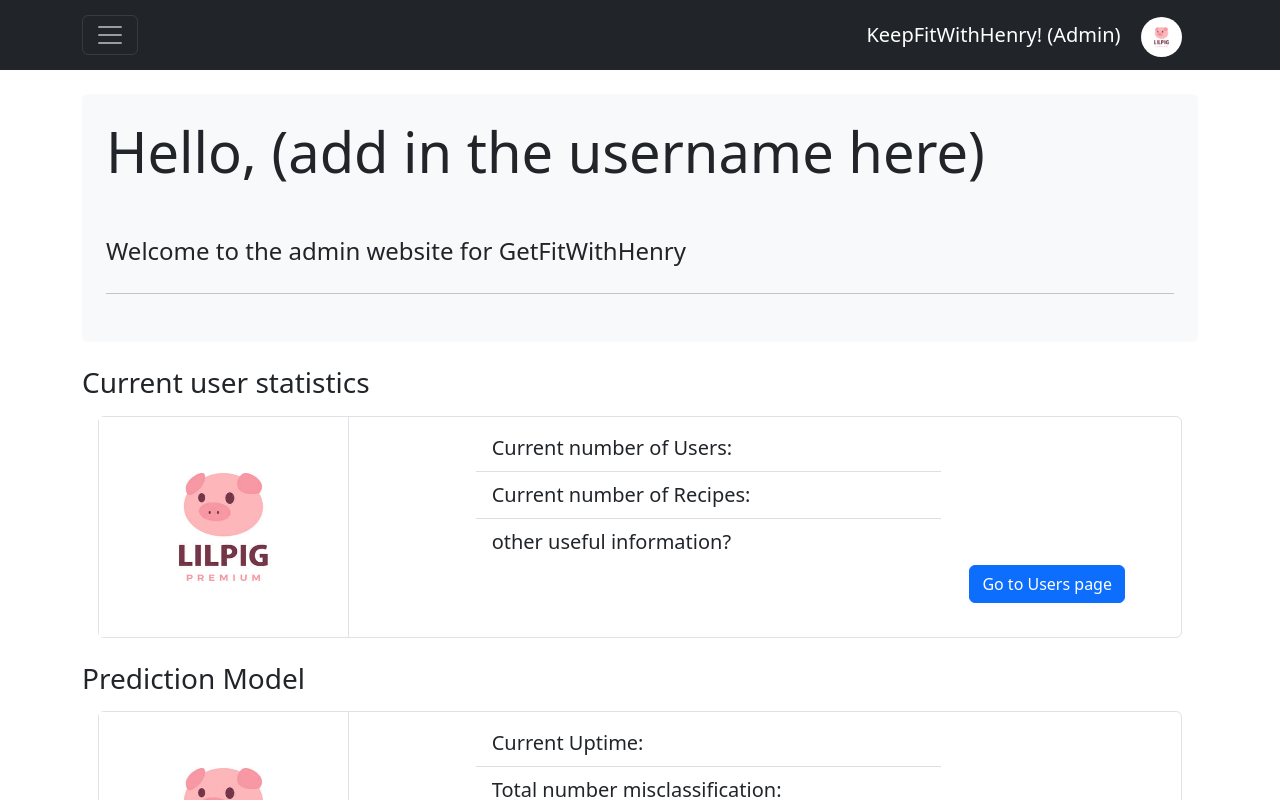
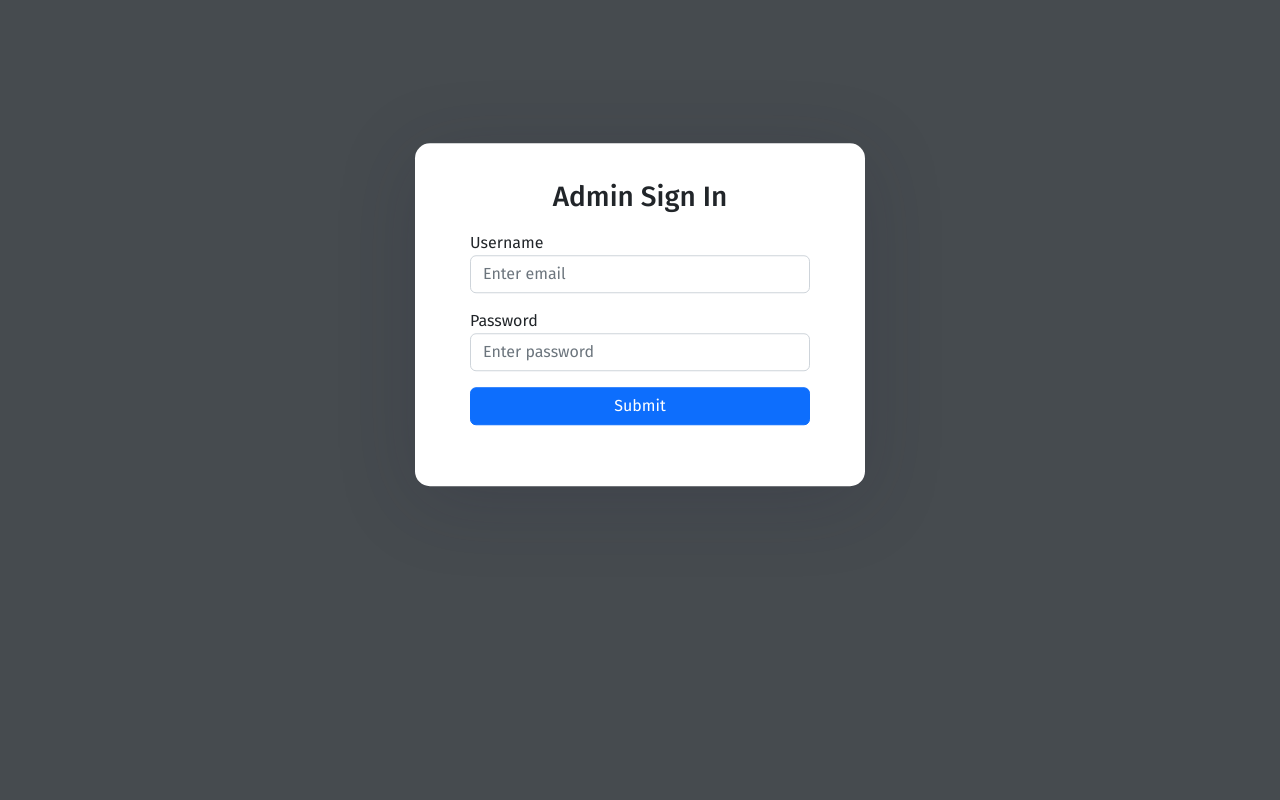
Before and after one commit to EmmanuelSoon/ADAdmin, a React (Create React App) app: page / in a window 1280 px wide. Shown: the top 800 px of the page. Built offline with nearby package versions, Linux system fonts and the light colour scheme; no server answers.

Commit message:
Login Logic

```diff
--- a/src/App.js
+++ b/src/App.js
@@ -3,7 +3,17 @@ import { BrowserRouter } from 'react-router-dom';
 import Main from './Components/MainComponent';
 import './App.css';
 
+import useToken from './Components/useToken';
+import Login from './Components/LoginComponent';
+
 function App() {
+
+  const { token, setToken } = useToken();
+
+  if(!token){
+    return <Login setToken={setToken}/>
+  }
+
   return (
     <BrowserRouter>
     <div>
--- a/src/components/HeaderComponent.jsx
+++ b/src/components/HeaderComponent.jsx
@@ -4,14 +4,16 @@ import { NavLink, Link, useNavigate } from 'react-router-dom';
 
 import logo from '../logo.jpg'
 
-function handleLogOut(){
-    localStorage.clear();
-    window.location.reload(true);
-    //this.props.location.push("http://localhost:8080")
-}
+
 
 function Header(){
 
+
+    const handleLogOut = () => {
+        sessionStorage.clear();
+        window.location.reload(false);
+        //this.props.location.push("http://localhost:8080")
+    }
 
     return(
         <React.Fragment>
@@ -39,7 +41,7 @@ function Header(){
                                     <NavLink className="nav-link" to={'/users'}>User details</NavLink>
                             </Nav>
                             <Nav>
-                                <NavLink className="nav-link" to={'/'}>Logout</NavLink>
+                                <a className="nav-link" href="#" onClick={() => handleLogOut()}>Logout</a>
                             </Nav>
                         </Offcanvas.Body>
 
--- a/src/components/HomeComponent.jsx
+++ b/src/components/HomeComponent.jsx
@@ -35,7 +35,7 @@ function Home () {
                             <ul className="list-group list-group-flush col-8">
                                 <li className="list-group-item lead">Current number of Users: {data.userCount} </li>
                                 <li className="list-group-item lead">Current number of Recipes: {data.recipeCount} </li>
-                                <li className="list-group-item lead">other useful information?</li>
+                                <li className="list-group-item lead">Flagged Recipes: ...</li>
                             </ul>
                             <div className="col-4 float-end">
                                 <Link to={"/users"} >
--- /dev/null
+++ b/src/components/LoginComponent.jsx
@@ -0,0 +1,75 @@
+import React, { useState } from "react";
+
+import '../loginStyle.css'
+
+async function loginUser(credentials) {
+    return fetch('/admin/login', {
+      method: 'POST',
+      headers: {
+        'Content-Type': 'application/json'
+      },
+      body: JSON.stringify(credentials)
+    })
+      .then(data => data.json())
+}
+
+
+function Login ({setToken}) {
+
+
+    const [username, setUserName] = useState();
+    const [password, setPassword] = useState();
+    const [error, setError] = useState('');
+
+    const handleSubmit = async e => {
+        e.preventDefault();
+        const token = await loginUser({
+          username,
+          password
+        })
+        console.log(token.status)
+        if(token.status == null){
+            setToken(token);
+            setError("");
+        }
+        else{
+            setError("**Invalid Login**");
+        }
+      }
+
+    return (
+        <div className="auth-wrapper">
+            <div className="auth-inner">
+                <form onSubmit={handleSubmit}>
+                    <h3>Admin Sign In</h3>
+                    <div className="mb-3">
+                        <label>Username</label>
+                        <input
+                            onChange={e => setUserName(e.target.value)}
+                            type="email"
+                            className="form-control"
+                            placeholder="Enter email"
+                        />
+                    </div>
+                    <div className="mb-3">
+                        <label>Password</label>
+                        <input
+                            onChange={e => setPassword(e.target.value)}
+                            type="password"
+                            className="form-control"
+                            placeholder="Enter password"
+                        />
+                    </div>
+                    <div className="d-grid">
+                        <button type="submit" className="btn btn-primary mb-3">
+                            Submit
+                        </button>
+                        <span style={{color:'red', fontSize:12}}>{error}</span>
+                    </div>
+                </form>
+            </div>
+        </div>
+    )
+}
+
+export default Login;
--- a/src/components/MainComponent.jsx
+++ b/src/components/MainComponent.jsx
@@ -19,6 +19,7 @@ function Main () {
                     <Route path="/users" element={<User />}/>
                     <Route path="/recipe/:id" exact={true} element={ <Recipe /> } />
 
+
                     <Route path="*" element= {<Navigate to="/" replace />} />
             </Routes>
         </div>
--- /dev/null
+++ b/src/components/useToken.js
@@ -0,0 +1,22 @@
+import { useState } from 'react';
+
+export default function useToken() {
+    const getToken = () => {
+        const tokenString = sessionStorage.getItem('token');
+        const userToken = JSON.parse(tokenString);
+        return userToken?.token
+      };
+
+  const [token, setToken] = useState();
+
+
+  const saveToken = userToken => {
+    sessionStorage.setItem('token', JSON.stringify(userToken));
+    setToken(userToken.token);
+  };
+
+  return {
+    setToken: saveToken,
+    token
+  }
+}
--- /dev/null
+++ b/src/loginStyle.css
@@ -0,0 +1,46 @@
+@import url('https://fonts.googleapis.com/css?family=Fira+Sans:400,500,600,700,800');
+* {
+  box-sizing: border-box;
+}
+
+
+
+body, html, #root, .auth-wrapper {
+  width: 100%;
+  height: 100%;
+}
+
+
+.auth-wrapper {
+  display: flex;
+  justify-content: center;
+  flex-direction: column;
+  text-align: left;
+  background: #464b4f !important;
+  min-height: 100vh;
+  font-weight: 400;
+  font-family: 'Fira Sans', sans-serif;
+}
+
+.auth-inner {
+  width: 450px;
+  margin: auto;
+  background: #ffffff;
+  box-shadow: 0px 14px 80px rgba(34, 35, 58, 0.2);
+  padding: 40px 55px 45px 55px;
+  border-radius: 15px;
+  transition: all .3s;
+  transform: translate(0, -25%);
+}
+
+.auth-wrapper .form-control:focus {
+  border-color: #167bff;
+  box-shadow: none;
+}
+
+.auth-wrapper h3 {
+  text-align: center;
+  margin: 0;
+  line-height: 1;
+  padding-bottom: 20px;
+}
```
